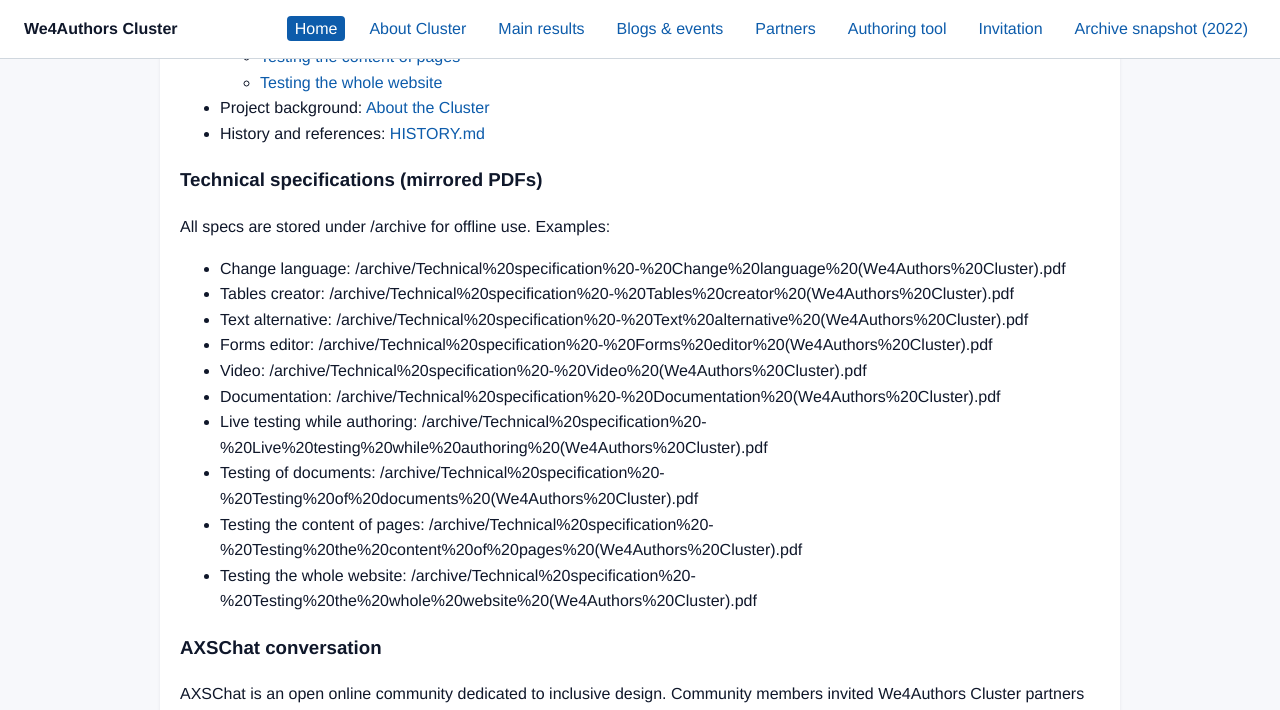
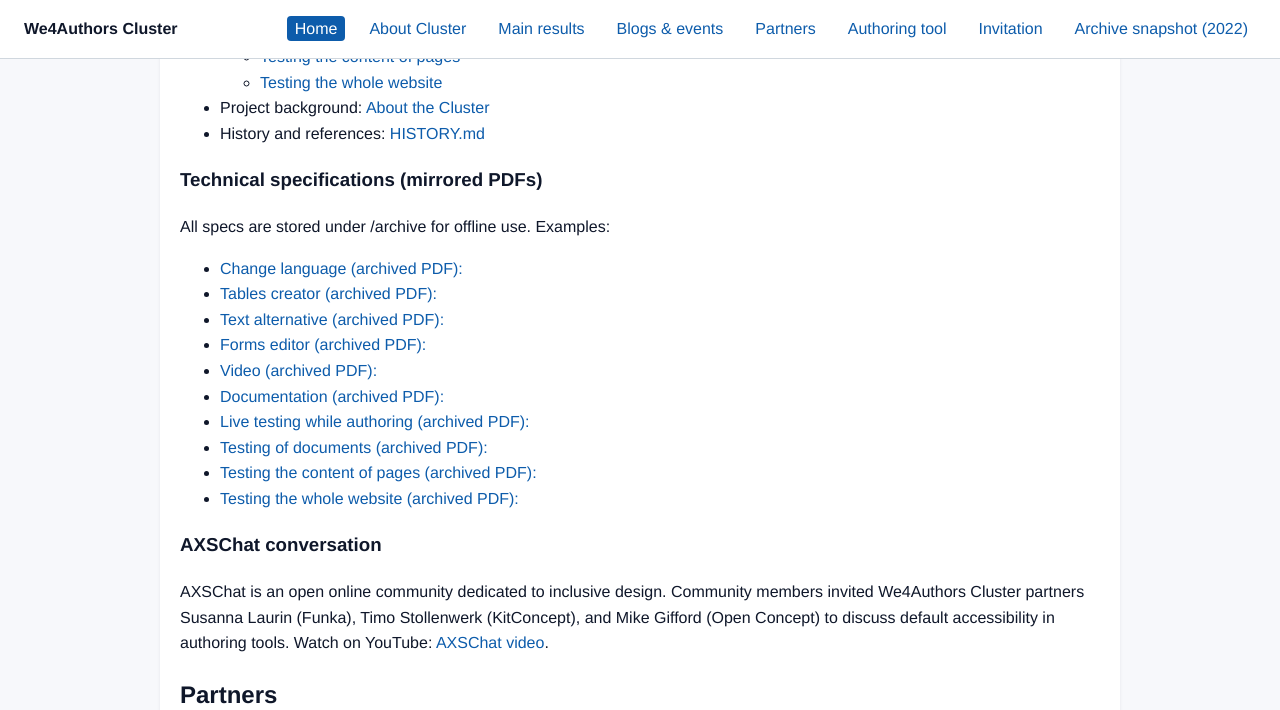
Before and after one commit to mgifford/We4Authors, a Jekyll site: the page built from index.md, in a window 1280 px wide and 900 px high, scrolled down 1534 px, cut to the strip 0-710 px from the top of the window. Built offline with Jekyll 4.4.1, drawn with Linux system fonts in a browser that asks for light colours.

```diff
--- a/index.md
+++ b/index.md
@@ -40,16 +40,16 @@ The goal: help web authors publish accessible content from the start, reducing r
 
 All specs are stored under /archive for offline use. Examples:
 
-- Change language: /archive/Technical%20specification%20-%20Change%20language%20(We4Authors%20Cluster).pdf
-- Tables creator: /archive/Technical%20specification%20-%20Tables%20creator%20(We4Authors%20Cluster).pdf
-- Text alternative: /archive/Technical%20specification%20-%20Text%20alternative%20(We4Authors%20Cluster).pdf
-- Forms editor: /archive/Technical%20specification%20-%20Forms%20editor%20(We4Authors%20Cluster).pdf
-- Video: /archive/Technical%20specification%20-%20Video%20(We4Authors%20Cluster).pdf
-- Documentation: /archive/Technical%20specification%20-%20Documentation%20(We4Authors%20Cluster).pdf
-- Live testing while authoring: /archive/Technical%20specification%20-%20Live%20testing%20while%20authoring%20(We4Authors%20Cluster).pdf
-- Testing of documents: /archive/Technical%20specification%20-%20Testing%20of%20documents%20(We4Authors%20Cluster).pdf
-- Testing the content of pages: /archive/Technical%20specification%20-%20Testing%20the%20content%20of%20pages%20(We4Authors%20Cluster).pdf
-- Testing the whole website: /archive/Technical%20specification%20-%20Testing%20the%20whole%20website%20(We4Authors%20Cluster).pdf
+- [Change language (archived PDF):](/archive/Technical%20specification%20-%20Change%20language%20(We4Authors%20Cluster).pdf)
+- [Tables creator (archived PDF):](/archive/Technical%20specification%20-%20Tables%20creator%20(We4Authors%20Cluster).pdf)
+- [Text alternative (archived PDF):](/archive/Technical%20specification%20-%20Text%20alternative%20(We4Authors%20Cluster).pdf)
+- [Forms editor (archived PDF):](/archive/Technical%20specification%20-%20Forms%20editor%20(We4Authors%20Cluster).pdf)
+- [Video (archived PDF):](/archive/Technical%20specification%20-%20Video%20(We4Authors%20Cluster).pdf)
+- [Documentation (archived PDF):](/archive/Technical%20specification%20-%20Documentation%20(We4Authors%20Cluster).pdf)
+- [Live testing while authoring (archived PDF):](/archive/Technical%20specification%20-%20Live%20testing%20while%20authoring%20(We4Authors%20Cluster).pdf)
+- [Testing of documents (archived PDF):](/archive/Technical%20specification%20-%20Testing%20of%20documents%20(We4Authors%20Cluster).pdf)
+- [Testing the content of pages (archived PDF):](/archive/Technical%20specification%20-%20Testing%20the%20content%20of%20pages%20(We4Authors%20Cluster).pdf)
+- [Testing the whole website (archived PDF):](/archive/Technical%20specification%20-%20Testing%20the%20whole%20website%20(We4Authors%20Cluster).pdf)
 
 ### AXSChat conversation
 
```
Also changed, not shown: blogs-&-events/articles-and-blogs.md (added, +71 -0 lines), blogs-&-events/external-events.md (added, +123 -0 lines), blogs-&-events/index.md (+4 -4 lines), blogs-&-events/social-media.md (added, +17 -0 lines), blogs-&-events/video-interview.md (added, +19 -0 lines), main-results/selection-of-features.md (+5 -3 lines), main-results/user-needs.md (+4 -1 lines), .htmlproofer.yml (added).
